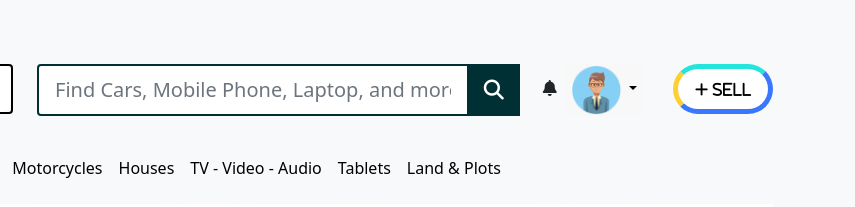
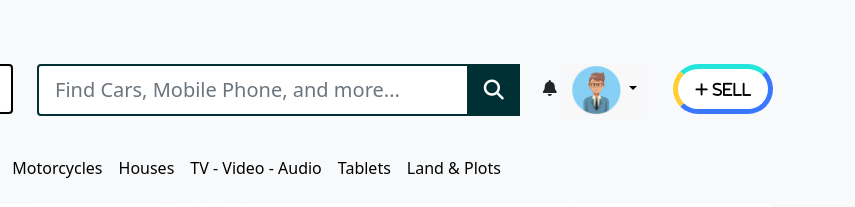
Before and after one commit to Ahmed-web-solution/Olx-clone, a plain HTML site: page index1.html in a window 1280 px wide. Shown: the top 207 px of the page, 425-1280 px from the left. Drawn offline with Linux system fonts and the light colour scheme.

Commit message:
Add files via upload

```diff
--- a/index1.html
+++ b/index1.html
@@ -51,7 +51,7 @@
         </div>
         <div class="col-lg-8">
           <div class="input-group input-group-lg d-flex mb-3">
-            <input type="text" class="form-control" placeholder="Find Cars, Mobile Phone, Laptop, and more..."
+            <input type="text" class="form-control" placeholder="Find Cars, Mobile Phone, and more..."
               aria-label="Recipient's username" aria-describedby="basic-addon2">
             <i id="basic-addon2" class="input-group-text fa-solid fa-magnifying-glass d-flex"></i>
             <div class="bell">
```
Also changed, not shown: style1.css (line endings or trailing spaces).
